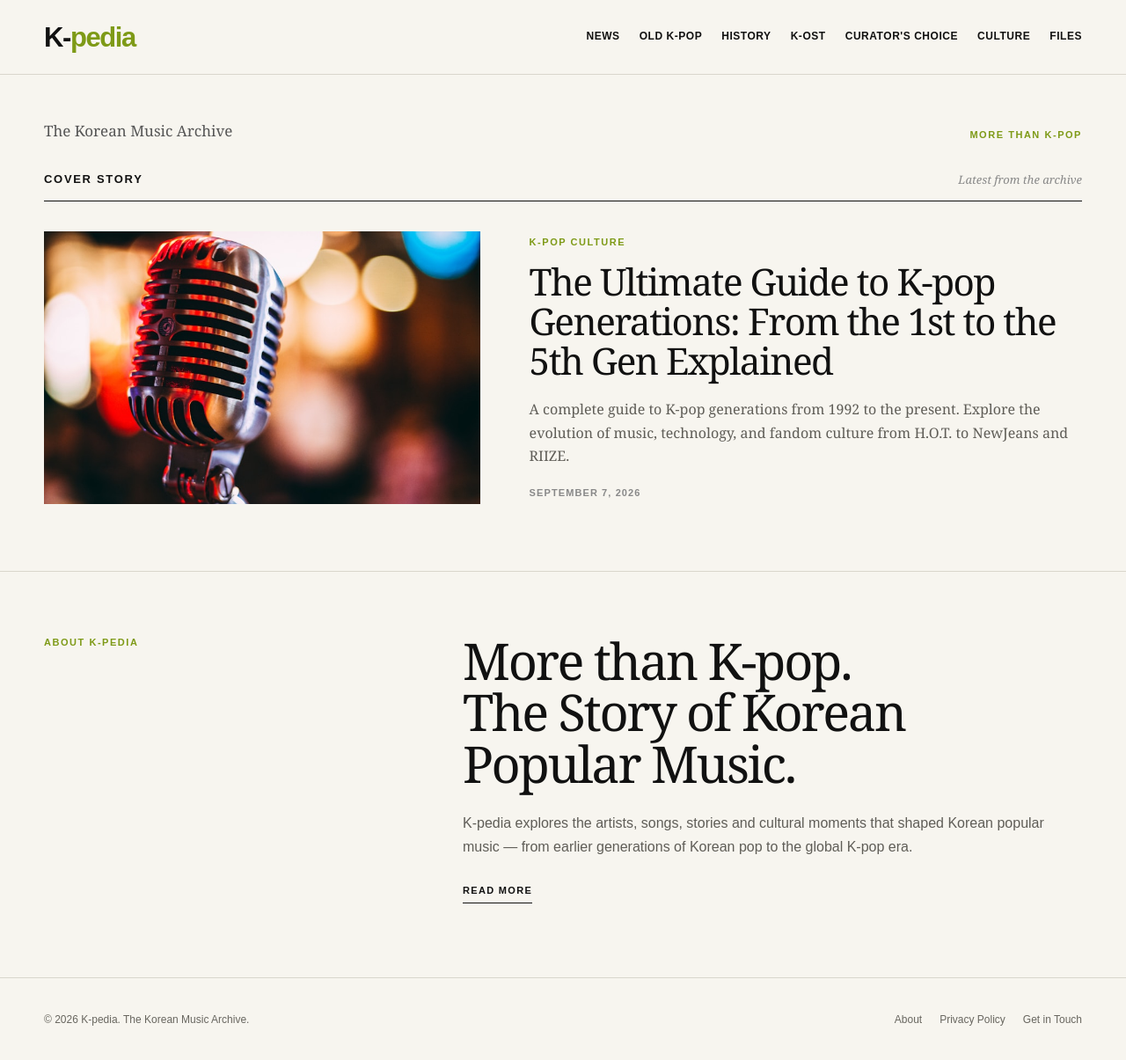
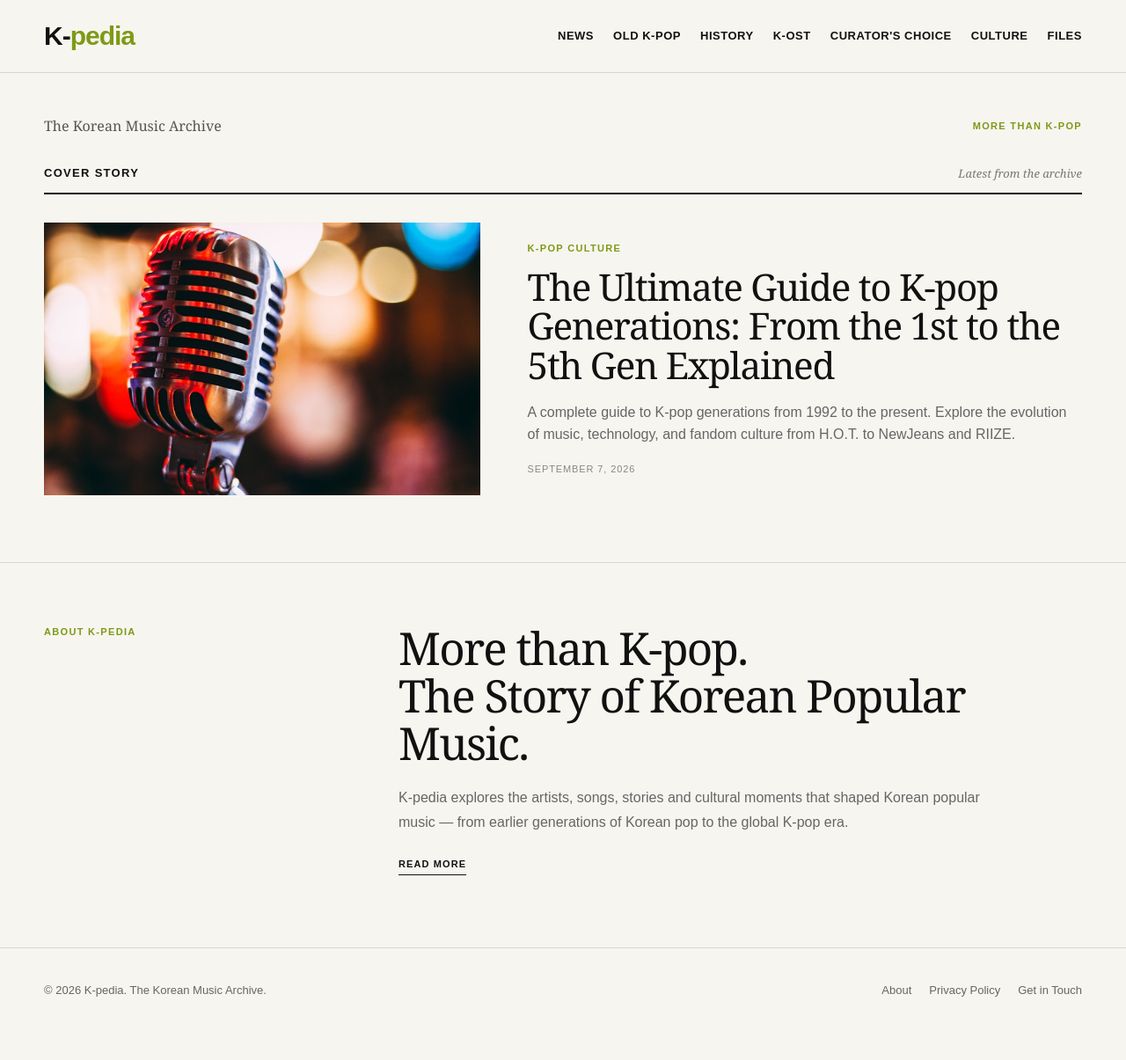
Before and after one commit to kpopkpedia/Kcurator, a Jekyll site: the page built from index.html, in a window 1280 px wide and 1219 px high. Shown: the top 1205 px of the window at 88% size. Built offline with Jekyll 4.4.1, drawn with Linux system fonts in a browser that asks for light colours.

Commit message:
Update index.html

```diff
--- a/index.html
+++ b/index.html
@@ -20,18 +20,14 @@ layout: null
 
   <style>
 
-    /* =====================================================
+    /* =========================
        BASE
-    ===================================================== */
+    ========================= */
 
     * {
       box-sizing: border-box;
       margin: 0;
       padding: 0;
-    }
-
-    html {
-      scroll-behavior: smooth;
     }
 
     body {
@@ -51,37 +47,36 @@ layout: null
     }
 
     .wrap {
-      width: min(1180px, calc(100% - 48px));
+      width: min(1180px, calc(100% - 40px));
       margin: 0 auto;
     }
 
 
-    /* =====================================================
+    /* =========================
        HEADER
-    ===================================================== */
+    ========================= */
 
     header {
       border-bottom: 1px solid #d9d6cc;
       background: rgba(247, 245, 239, 0.97);
       position: sticky;
       top: 0;
-      z-index: 20;
+      z-index: 10;
     }
 
     .header-inner {
-      min-height: 84px;
+      min-height: 82px;
       display: flex;
       align-items: center;
       justify-content: space-between;
-      gap: 36px;
+      gap: 30px;
     }
 
     .logo {
+      font-size: 30px;
+      font-weight: 800;
+      letter-spacing: -1px;
       flex-shrink: 0;
-      font-size: 31px;
-      font-weight: 800;
-      line-height: 1;
-      letter-spacing: -1.4px;
     }
 
     .logo span {
@@ -90,17 +85,11 @@ layout: null
 
     nav {
       display: flex;
-      align-items: center;
-      justify-content: flex-end;
       flex-wrap: wrap;
       gap: 22px;
-      font-size: 12px;
-      font-weight: 800;
-      letter-spacing: 0.045em;
-    }
-
-    nav a {
-      transition: color 0.2s ease;
+      font-size: 13px;
+      font-weight: 700;
+      letter-spacing: 0.04em;
     }
 
     nav a:hover {
@@ -108,68 +97,67 @@ layout: null
     }
 
 
-    /* =====================================================
+    /* =========================
        INTRO
-    ===================================================== */
+    ========================= */
 
     .intro {
-      padding: 50px 0 32px;
+      padding: 48px 0 30px;
     }
 
-    .intro-line {
+    .intro-inner {
       display: flex;
       justify-content: space-between;
-      align-items: end;
-      gap: 40px;
+      align-items: center;
+      gap: 30px;
     }
 
-    .intro-title {
+    .archive-name {
       font-family: Georgia, "Times New Roman", serif;
-      font-size: 17px;
-      font-weight: 400;
       color: #555;
+      font-size: 16px;
     }
 
-    .intro-note {
+    .archive-note {
+      color: #7e9a17;
       font-size: 11px;
       font-weight: 700;
-      letter-spacing: 0.14em;
-      color: #7e9a17;
+      letter-spacing: 0.12em;
       text-transform: uppercase;
     }
 
 
-    /* =====================================================
-       SECTION HEADINGS
-    ===================================================== */
+    /* =========================
+       SECTION HEAD
+    ========================= */
 
-    .section-heading {
+    .section-head {
       display: flex;
       justify-content: space-between;
       align-items: end;
       gap: 20px;
-      padding-bottom: 13px;
-      border-bottom: 1px solid #111;
+      padding-bottom: 12px;
+      border-bottom: 2px solid #111;
     }
 
-    .section-heading h2 {
+    .section-head h2 {
       font-size: 13px;
-      font-weight: 800;
-      letter-spacing: 0.13em;
+      font-weight: 700;
+      letter-spacing: 0.1em;
       text-transform: uppercase;
     }
 
-    .section-heading span {
-      color: #888;
+    .section-head span {
+      color: #777;
       font-family: Georgia, "Times New Roman", serif;
       font-size: 13px;
       font-style: italic;
     }
 
 
-   /* =====================================================
+    /* =========================
        COVER STORY
-===================================================== */
+    ========================= */
 
     .cover-section {
       padding-bottom: 76px;
@@ -177,17 +165,17 @@ layout: null
 
     .cover-story {
       display: grid;
-  grid-template-columns: 42% 1fr;
-  gap: 56px;
-  padding-top: 34px;
+      grid-template-columns: 42% minmax(0, 1fr);
+      gap: 54px;
       align-items: center;
+      padding-top: 32px;
     }
 
     .cover-image {
       display: block;
       width: 100%;
       overflow: hidden;
-  background: #e8e5dc;
+      background: #ebe8df;
     }
 
     .cover-image img {
@@ -195,11 +183,6 @@ layout: null
       width: 100%;
       aspect-ratio: 16 / 10;
       object-fit: cover;
-  transition: transform 0.35s ease;
-}
-
-.cover-image:hover img {
-  transform: scale(1.015);
     }
 
     .cover-copy {
@@ -208,24 +191,21 @@ layout: null
     }
 
     .category-label {
-  margin-bottom: 14px;
+      margin-bottom: 12px;
       color: #7e9a17;
       font-size: 11px;
-  font-weight: 800;
-  letter-spacing: 0.14em;
+      font-weight: 700;
+      letter-spacing: 0.12em;
       text-transform: uppercase;
     }
 
     .cover-title {
+      margin: 0;
       font-family: Georgia, "Times New Roman", serif;
       font-size: clamp(34px, 3.3vw, 48px);
       line-height: 1.06;
       font-weight: 500;
-  letter-spacing: -0.035em;
-}
-
-.cover-title a {
-  transition: color 0.2s ease;
+      letter-spacing: -0.03em;
     }
 
     .cover-title a:hover {
@@ -233,45 +213,42 @@ layout: null
     }
 
     .cover-description {
-  margin-top: 20px;
       max-width: 620px;
-  color: #5f5d57;
-  font-family: Georgia, "Times New Roman", serif;
+      margin-top: 18px;
+      color: #666;
       font-size: 16px;
-  line-height: 1.65;
+      line-height: 1.6;
     }
 
     .cover-date {
-  margin-top: 20px;
+      margin-top: 18px;
       color: #888;
       font-size: 11px;
-  font-weight: 700;
-  letter-spacing: 0.1em;
+      letter-spacing: 0.08em;
       text-transform: uppercase;
     }
 
-.cover-story.no-cover-image {
-  grid-template-columns: minmax(0, 850px);
+    .cover-story.no-image {
+      grid-template-columns: minmax(0, 800px);
     }
 
-.cover-story.no-cover-image .cover-title {
+    .cover-story.no-image .cover-title {
       font-size: clamp(40px, 5vw, 62px);
     }
 
 
-    /* =====================================================
+    /* =========================
        LATEST STORIES
-    ===================================================== */
+    ========================= */
 
     .latest-section {
-      padding-bottom: 88px;
+      padding-bottom: 86px;
     }
 
     .story-grid {
       display: grid;
       grid-template-columns: repeat(3, minmax(0, 1fr));
-      column-gap: 32px;
-      row-gap: 54px;
+      gap: 50px 30px;
       padding-top: 30px;
     }
 
@@ -281,9 +258,9 @@ layout: null
 
     .story-image {
       display: block;
-      margin-bottom: 18px;
+      margin-bottom: 17px;
       overflow: hidden;
-      background: #e8e5dc;
+      background: #ebe8df;
     }
 
     .story-image img {
@@ -291,32 +268,23 @@ layout: null
       width: 100%;
       aspect-ratio: 16 / 10;
       object-fit: cover;
-      transition: transform 0.3s ease;
-    }
-
-    .story-image:hover img {
-      transform: scale(1.02);
     }
 
     .story-category {
       margin-bottom: 8px;
       color: #7e9a17;
       font-size: 10px;
-      font-weight: 800;
-      letter-spacing: 0.13em;
+      font-weight: 700;
+      letter-spacing: 0.11em;
       text-transform: uppercase;
     }
 
     .story-card h3 {
       font-family: Georgia, "Times New Roman", serif;
       font-size: 25px;
-      line-height: 1.12;
+      line-height: 1.15;
       font-weight: 500;
-      letter-spacing: -0.025em;
-    }
-
-    .story-card h3 a {
-      transition: color 0.2s ease;
+      letter-spacing: -0.02em;
     }
 
     .story-card h3 a:hover {
@@ -325,7 +293,7 @@ layout: null
 
     .story-description {
       margin-top: 11px;
-      color: #66635d;
+      color: #666;
       font-size: 14px;
       line-height: 1.55;
     }
@@ -334,63 +302,61 @@ layout: null
       margin-top: 13px;
       color: #999;
       font-size: 10px;
-      font-weight: 700;
-      letter-spacing: 0.08em;
+      letter-spacing: 0.07em;
       text-transform: uppercase;
     }
 
 
-    /* =====================================================
+    /* =========================
        ABOUT
-    ===================================================== */
+    ========================= */
 
     .about-section {
       border-top: 1px solid #d9d6cc;
-      padding: 72px 0 84px;
+      padding: 70px 0 82px;
     }
 
     .about-grid {
       display: grid;
-      grid-template-columns: 0.72fr 1.28fr;
-      gap: 80px;
+      grid-template-columns: 0.6fr 1.4fr;
+      gap: 70px;
       align-items: start;
     }
 
     .about-label {
       color: #7e9a17;
       font-size: 11px;
-      font-weight: 800;
-      letter-spacing: 0.14em;
+      font-weight: 700;
+      letter-spacing: 0.12em;
       text-transform: uppercase;
     }
 
     .about-copy h2 {
       max-width: 760px;
       font-family: Georgia, "Times New Roman", serif;
-      font-size: clamp(35px, 4.5vw, 58px);
-      line-height: 1.02;
+      font-size: clamp(34px, 4vw, 54px);
+      line-height: 1.05;
       font-weight: 500;
-      letter-spacing: -0.04em;
+      letter-spacing: -0.035em;
     }
 
     .about-copy p {
       max-width: 700px;
-      margin-top: 24px;
-      color: #5f5d57;
+      margin-top: 22px;
+      color: #666;
       font-size: 16px;
       line-height: 1.7;
     }
 
     .read-more {
       display: inline-block;
-      margin-top: 28px;
-      padding-bottom: 4px;
+      margin-top: 26px;
+      padding-bottom: 3px;
       border-bottom: 1px solid #111;
       font-size: 11px;
-      font-weight: 800;
-      letter-spacing: 0.12em;
+      font-weight: 700;
+      letter-spacing: 0.1em;
       text-transform: uppercase;
-      transition: color 0.2s ease, border-color 0.2s ease;
     }
 
     .read-more:hover {
@@ -399,27 +365,27 @@ layout: null
     }
 
 
-    /* =====================================================
-       EMPTY STATE
-    ===================================================== */
+    /* =========================
+       EMPTY
+    ========================= */
 
     .empty {
-      padding: 60px 0;
+      padding: 50px 0;
       color: #777;
       font-family: Georgia, "Times New Roman", serif;
-      font-size: 20px;
+      font-size: 18px;
     }
 
 
-    /* =====================================================
+    /* =========================
        FOOTER
-    ===================================================== */
+    ========================= */
 
     footer {
       border-top: 1px solid #d9d6cc;
       padding: 38px 0 50px;
-      color: #68665f;
-      font-size: 12px;
+      color: #666;
+      font-size: 13px;
     }
 
     .footer-inner {
@@ -439,30 +405,30 @@ layout: null
     }
 
 
-    /* =====================================================
+    /* =========================
        TABLET
-    ===================================================== */
+    ========================= */
 
-    @media (max-width: 950px) {
+    @media (max-width: 900px) {
 
       .header-inner {
+        min-height: auto;
         display: block;
-        padding: 21px 0 19px;
+        padding: 20px 0;
       }
 
       nav {
-        justify-content: flex-start;
-        margin-top: 17px;
-        gap: 13px 18px;
+        margin-top: 16px;
+        gap: 14px 18px;
       }
 
       .cover-story {
-        grid-template-columns: 1.35fr 1fr;
-        gap: 35px;
+        grid-template-columns: 44% minmax(0, 1fr);
+        gap: 34px;
       }
 
       .cover-title {
-        font-size: 39px;
+        font-size: 36px;
       }
 
       .story-grid {
@@ -471,14 +437,14 @@ layout: null
 
       .about-grid {
         grid-template-columns: 1fr;
-        gap: 24px;
+        gap: 20px;
       }
     }
 
 
-    /* =====================================================
+    /* =========================
        MOBILE
-    ===================================================== */
+    ========================= */
 
     @media (max-width: 680px) {
 
@@ -486,70 +452,58 @@ layout: null
         width: min(100% - 32px, 620px);
       }
 
-      .logo {
-        font-size: 28px;
+      .intro {
+        padding: 32px 0 22px;
       }
 
-      nav {
-        font-size: 10px;
-      }
-
-      .intro {
-        padding: 34px 0 24px;
-      }
-
-      .intro-line {
+      .intro-inner {
         display: block;
       }
 
-      .intro-note {
-        margin-top: 8px;
+      .archive-note {
+        margin-top: 5px;
       }
 
       .cover-section {
-        padding-bottom: 58px;
+        padding-bottom: 56px;
       }
 
       .cover-story,
-      .cover-story.no-cover-image {
+      .cover-story.no-image {
         grid-template-columns: 1fr;
-        gap: 25px;
+        gap: 24px;
         padding-top: 22px;
       }
 
-      .cover-image img {
-        aspect-ratio: 16 / 10;
-      }
-
       .cover-title,
-      .cover-story.no-cover-image .cover-title {
-        font-size: 39px;
+      .cover-story.no-image .cover-title {
+        font-size: 36px;
       }
 
       .cover-description {
-        font-size: 16px;
+        font-size: 15px;
       }
 
       .latest-section {
-        padding-bottom: 64px;
+        padding-bottom: 60px;
       }
 
       .story-grid {
         grid-template-columns: 1fr;
-        row-gap: 44px;
+        gap: 42px;
         padding-top: 22px;
       }
 
       .story-card h3 {
-        font-size: 27px;
+        font-size: 26px;
       }
 
       .about-section {
-        padding: 54px 0 62px;
+        padding: 52px 0 60px;
       }
 
       .about-copy h2 {
-        font-size: 38px;
+        font-size: 36px;
       }
 
       .footer-inner {
@@ -557,20 +511,18 @@ layout: null
       }
 
       .footer-links {
-        margin-top: 12px;
+        margin-top: 10px;
       }
     }
 
   </style>
+
 </head>
-
 
 <body>
 
 
-<!-- =====================================================
-     HEADER
-===================================================== -->
+<!-- HEADER -->
 
 <header>
 
@@ -595,20 +547,17 @@ layout: null
 </header>
 
 
-
-<!-- =====================================================
-     SMALL INTRO
-===================================================== -->
+<!-- INTRO -->
 
 <section class="intro">
 
-  <div class="wrap intro-line">
+  <div class="wrap intro-inner">
 
-    <div class="intro-title">
+    <div class="archive-name">
       The Korean Music Archive
     </div>
 
-    <div class="intro-note">
+    <div class="archive-note">
       More than K-pop
     </div>
 
@@ -617,22 +566,21 @@ layout: null
 </section>
 
 
-
 {% assign latest_posts = site.posts %}
 
 
-
-<!-- =====================================================
-     COVER STORY
-===================================================== -->
+<!-- COVER STORY -->
 
 <section class="cover-section">
 
   <div class="wrap">
 
-    <div class="section-heading">
+    <div class="section-head">
+
       <h2>Cover Story</h2>
+
       <span>Latest from the archive</span>
+
     </div>
 
 
@@ -641,16 +589,18 @@ layout: null
       {% assign featured = latest_posts[0] %}
 
 
-      <article class="cover-story {% unless featured.image %}no-cover-image{% endunless %}">
+      <article class="cover-story {% unless featured.image %}no-image{% endunless %}">
 
 
         {% if featured.image %}
 
           <a href="{{ featured.url }}" class="cover-image">
+
             <img
               src="{{ featured.image }}"
               alt="{{ featured.title }}"
             >
+
           </a>
 
         {% endif %}
@@ -662,11 +612,15 @@ layout: null
             {{ featured.category }}
           </div>
 
+
           <h1 class="cover-title">
+
             <a href="{{ featured.url }}">
               {{ featured.title }}
             </a>
+
           </h1>
+
 
           <div class="cover-description">
 
@@ -676,11 +630,12 @@ layout: null
 
             {% else %}
 
-              {{ featured.excerpt | strip_html | truncate: 220 }}
+              {{ featured.excerpt | strip_html | truncate: 200 }}
 
             {% endif %}
 
           </div>
+
 
           <div class="cover-date">
             {{ featured.date | date: "%B %-d, %Y" }}
@@ -716,15 +668,20 @@ layout: null
 
   <div class="wrap">
 
-    <div class="section-heading">
+    <div class="section-head">
+
       <h2>Latest Stories</h2>
+
       <span>Recently published</span>
+
     </div>
 
 
     <div class="story-grid">
 
+
       {% for post in latest_posts offset:1 limit:6 %}
+
 
         <article class="story-card">
 
@@ -779,7 +736,9 @@ layout: null
 
         </article>
 
+
       {% endfor %}
+
 
     </div>
 
@@ -858,6 +814,7 @@ layout: null
 
     </div>
 
+
   </div>
 
 </footer>
```
Also changed, not shown: other parts of index.html (+6 -12 lines). Lines whose indentation alone changed are shown as unchanged.
